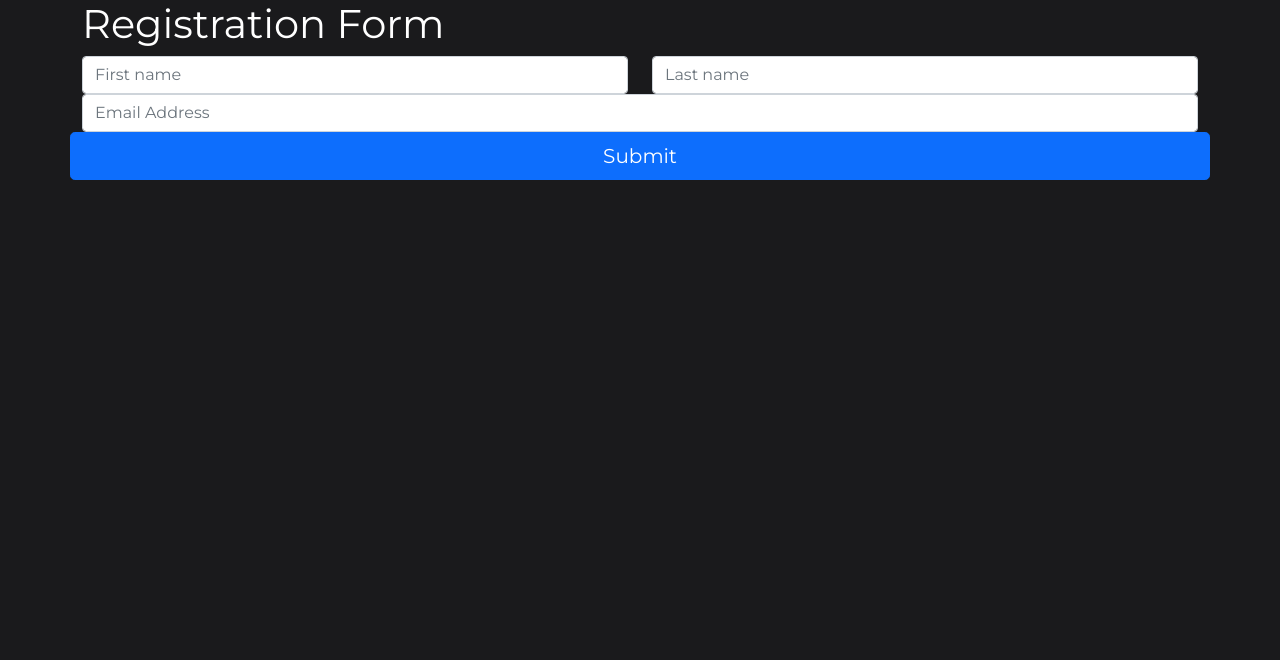
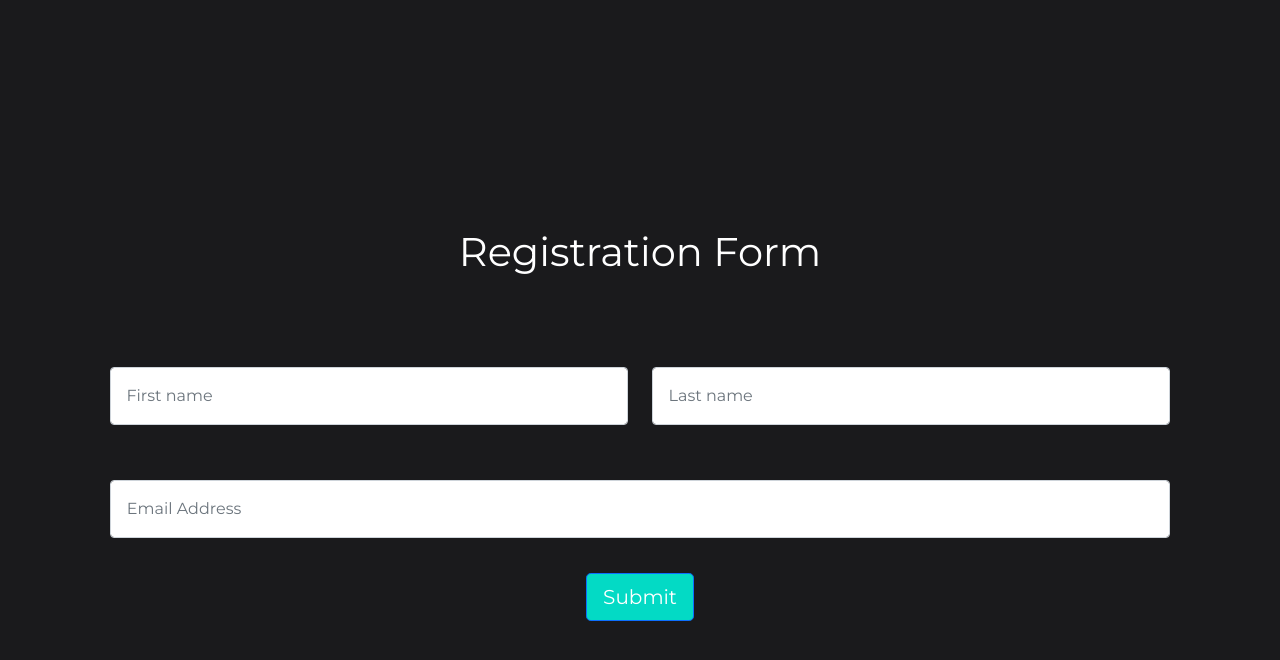
Before and after one commit to praneshr2000/Coronavirus-Statistics-App, a React (Create React App) app in the folder src/main/frontend/: page /mailing_list/register in a window 1280 px wide. Shown: the top 660 px of the page. Built offline with nearby package versions, Linux system fonts and the light colour scheme.

Commit message:
CSS for registration page

```diff
--- a/src/main/frontend/src/MailingListRegistrationPage.css
+++ b/src/main/frontend/src/MailingListRegistrationPage.css
@@ -0,0 +1,40 @@
+.container {
+  text-align: center;
+  margin: 0;
+  position: absolute;
+  top: 50%;
+  left: 50%;
+  -ms-transform: translate(-50%, -50%);
+  transform: translate(-50%, -50%);
+}
+
+.container h1 {
+  padding: 5%;
+}
+
+.row1 {
+  padding: 2.5%;
+  justify-content: center;
+  align-items: center;
+  display: flex;
+}
+
+.row2 {
+  padding: 2.5%;
+}
+
+.btn Button {
+  background-color: #03dac5;
+}
+
+.control1 {
+  padding: 3%;
+}
+
+.control2 {
+  padding: 3%;
+}
+
+.control3 {
+  padding: 1.5%;
+}
--- a/src/main/frontend/src/MailingListRegistrationPage.js
+++ b/src/main/frontend/src/MailingListRegistrationPage.js
@@ -36,34 +36,34 @@ const MailingListRegistrationPage = () => {
     }
 
     return (
-        <Container>
+        <Container className="container">
             <h1>
                 Registration Form
             </h1>
             <Form>
-                <Row>
-                    <Col>
-                        <Form.Control
+                <Row className="row1">
+                    <Col className="row1col1">
+                        <Form.Control className="control1"
                             placeholder="First name"
                             value={firstName}
                             onChange={e => setFirstName(e.target.value)} />
                     </Col>
-                    <Col>
-                        <Form.Control
+                    <Col className="row1col1">
+                        <Form.Control className="control2"
                             placeholder="Last name"
                             value={lastName}
                             onChange={e => setLastName(e.target.value)} />
                     </Col>
                 </Row>
-                <Row>
+                <Row className="row2">
                     <Col>
-                        <Form.Control
+                        <Form.Control className="control3"
                             placeholder="Email Address"
                             value={email}
                             onChange={e => setEmail(e.target.value)} />
                     </Col>
                 </Row>
-                <Row>
+                <Row className="btn">
                     <Button size='lg' onClick={handleClick}>
                             Submit
                     </Button>
```
